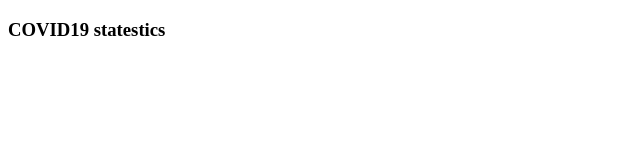
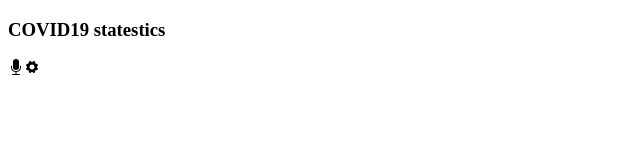
Before and after one commit to thecodechaser/covid19-metrics, a React (Create React App) app: page / in a window 1280 px wide. Shown: the top 160 px of the page, without its empty margins (0-640 px from the left). Built offline with nearby package versions, Linux system fonts and the light colour scheme.

Commit message:
Add mic and settings icons on header

```diff
--- a/src/components/Header.js
+++ b/src/components/Header.js
@@ -1,4 +1,6 @@
 import React from "react";
+import { BsFillMicFill } from "@react-icons/all-files/bs/BsFillMicFill";
+import { IoIosSettings } from "@react-icons/all-files/io/IoIosSettings";
 
 const Header = (props)=>{
     const heading = props.heading;
@@ -6,6 +8,8 @@ const Header = (props)=>{
         <header>
             <div className="header-top">
                 <h3 className="header-h3">{heading}</h3>
+                <BsFillMicFill />
+                <IoIosSettings />
             </div>
         </header>
     );
```
